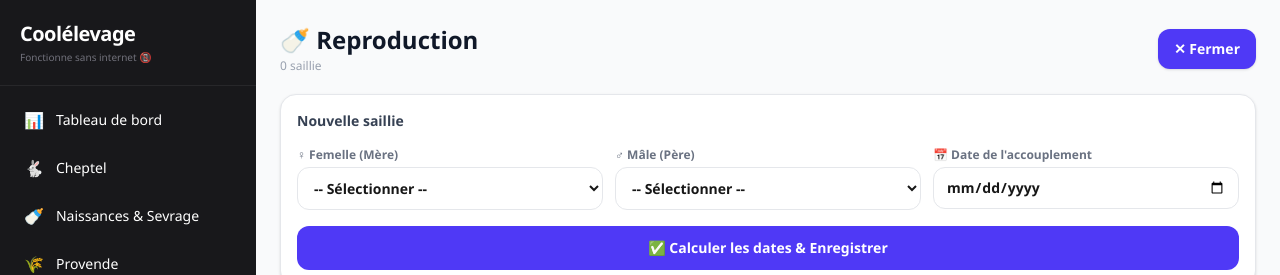
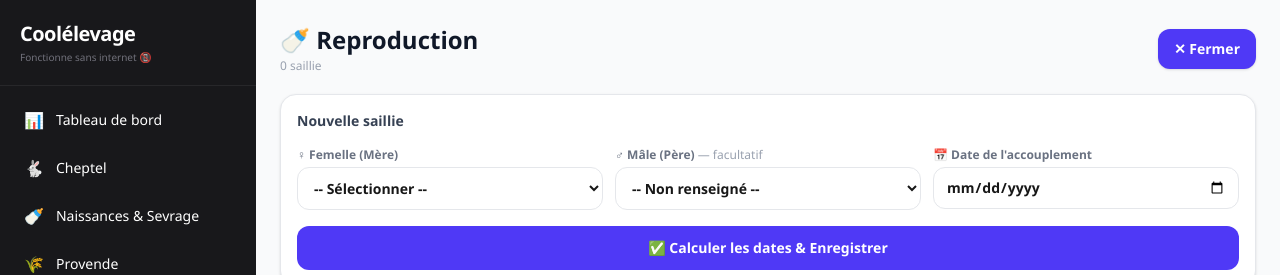
Before and after one commit to Antoinestf/Cool-levage, a Next.js app: page /naissances in a window 1280 px wide. Both pictures are taken after a click on the button "＋ Saillie". Shown: the top 275 px of the page. Built offline with nearby package versions, Linux system fonts and the light colour scheme.

Commit message:
Ajout de la sécurité pour les naissances

```diff
--- a/app/naissances/page.tsx
+++ b/app/naissances/page.tsx
@@ -84,14 +84,14 @@ export default function NaissancesPage() {
     e.preventDefault();
     const femelle = femelles.find(f => f.id === form.idFemelle);
     const male    = males.find(m => m.id === form.idMale);
-    if (!femelle || !male || !form.dateSaillie) return;
+    if (!femelle || !form.dateSaillie) return;
 
     const nouvelle: Saillie = {
       id: Date.now().toString(),
       idFemelle: femelle.id,
-      idMale: male.id,
+      idMale: male?.id ?? '',
       tatouageFemelle: femelle.tatouage,
-      tatouageMale: male.tatouage,
+      tatouageMale: male?.tatouage ?? 'Inconnu',
       dateSaillie: form.dateSaillie,
       datePalpation: ajouterJours(form.dateSaillie, 14),
       dateMiseBas:   ajouterJours(form.dateSaillie, 31),
@@ -181,12 +181,11 @@ export default function NaissancesPage() {
               </select>
             </div>
             <div>
-              <label className="block text-xs font-semibold text-gray-500 mb-1">♂ Mâle (Père)</label>
+              <label className="block text-xs font-semibold text-gray-500 mb-1">♂ Mâle (Père) <span className="text-gray-400 font-normal">— facultatif</span></label>
               <select value={form.idMale}
                 onChange={e => setForm(p => ({ ...p, idMale: e.target.value }))}
-                className="w-full border border-gray-200 rounded-xl px-3 py-2.5 text-sm font-semibold bg-white focus:outline-none focus:ring-2 focus:ring-indigo-300"
-                required>
-                <option value="">-- Sélectionner --</option>
+                className="w-full border border-gray-200 rounded-xl px-3 py-2.5 text-sm font-semibold bg-white focus:outline-none focus:ring-2 focus:ring-indigo-300">
+                <option value="">-- Non renseigné --</option>
                 {males.map(m => <option key={m.id} value={m.id}>{m.tatouage}</option>)}
               </select>
             </div>
```
